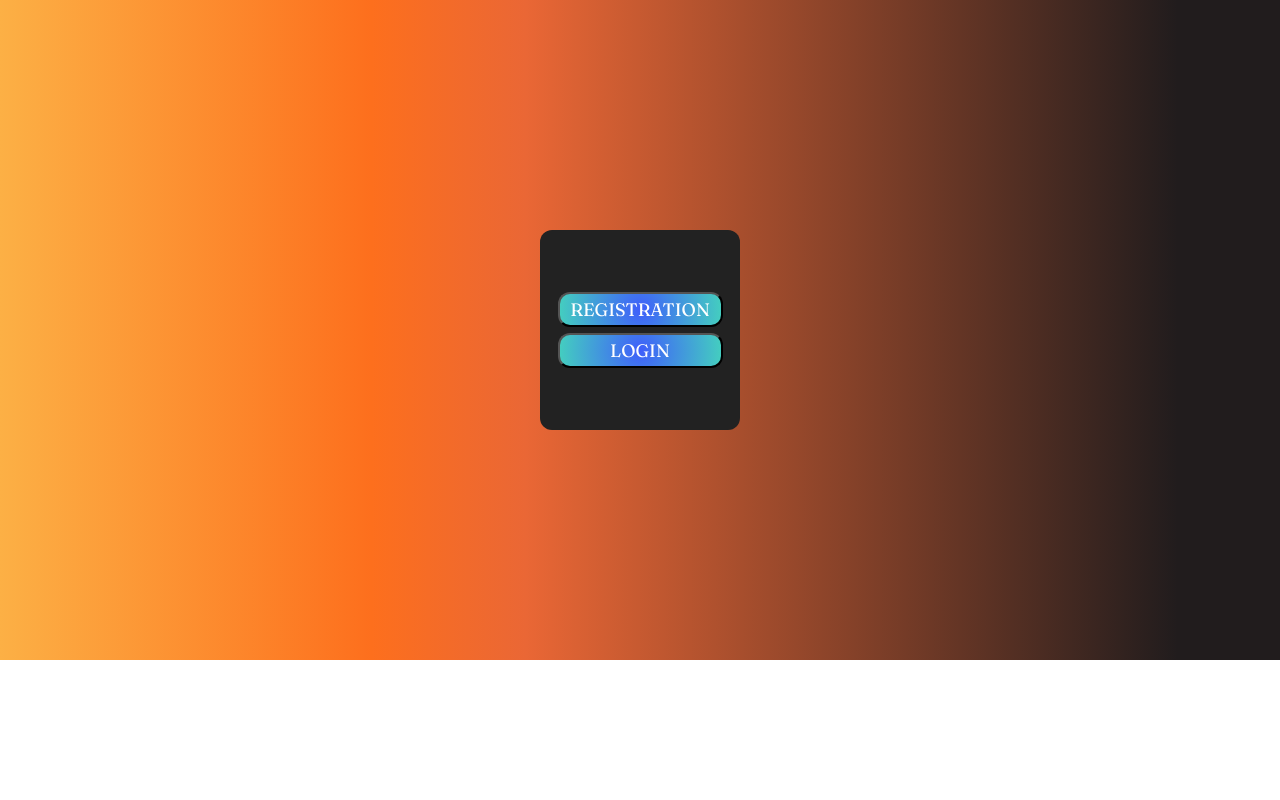
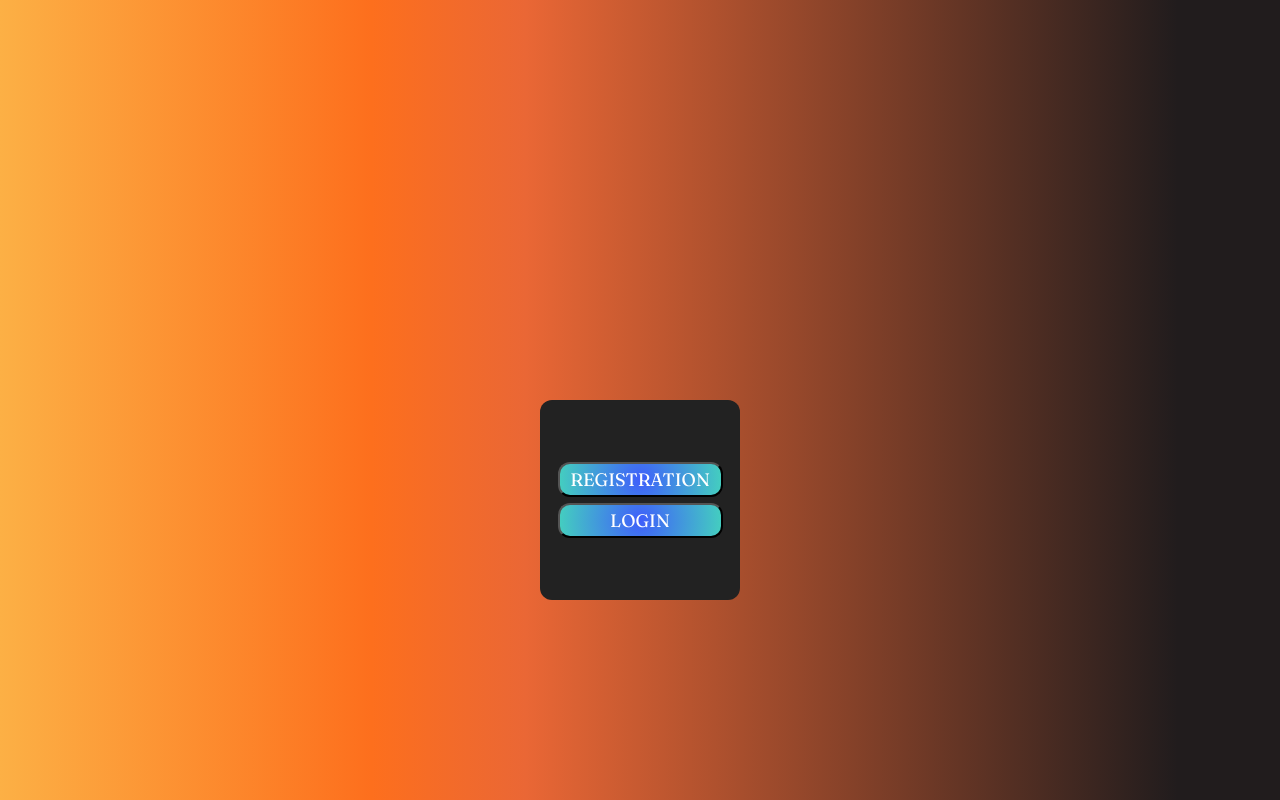
Before and after one commit to iamvlado93/registration-form, a plain HTML site: page index.html in a window 1280 px wide. Shown: the top 800 px of the page. Drawn offline with Linux system fonts and the light colour scheme.

Commit message:
feat: add width

```diff
--- a/main.css
+++ b/main.css
@@ -5,8 +5,8 @@
 }
 
 .wrap {
-    max-width: 1400px;
-    height: 660px;
+    max-width: 20000px;
+    height: 1000px;
     margin: 0 auto;
     display: flex;
     position: relative;
```
